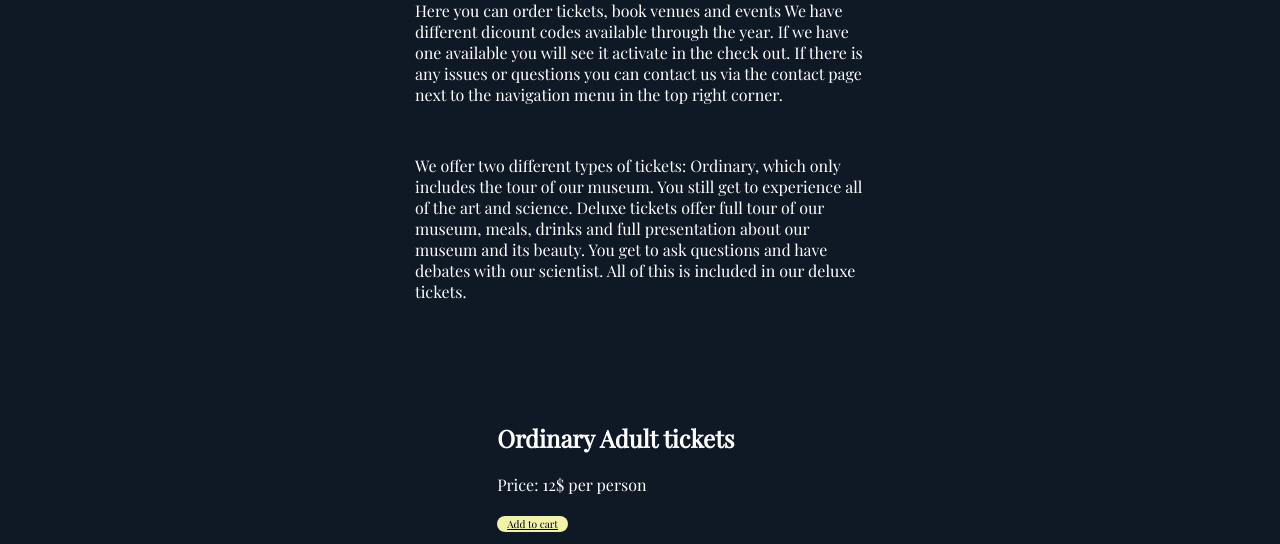
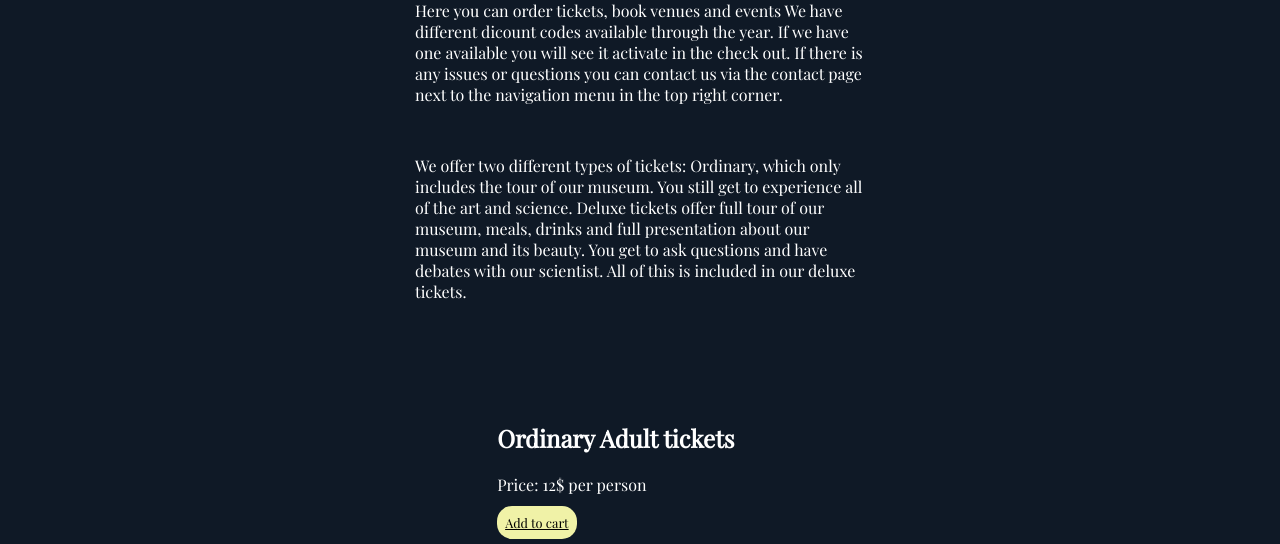
Before and after one commit to Noroff-FEU-Assignments/cross-course-project-aivvas, a plain HTML site: page order.html in a window 1280 px wide. Shown: the part 232-776 px from the top of the page. Drawn offline with nearby package versions, Linux system fonts and the light colour scheme.

Commit message:
Update style.css

```diff
--- a/style.css
+++ b/style.css
@@ -478,8 +478,8 @@ body {
 .cart {
     background-color: #f0f2a7;
     color: black;
-    font-size: 0.8vw;
-    padding: 1px 10px;
+    font-size: 0.8rem;
+    padding: 0.5rem;
     border-radius: 15px;
     width: 100%;
 }
```
